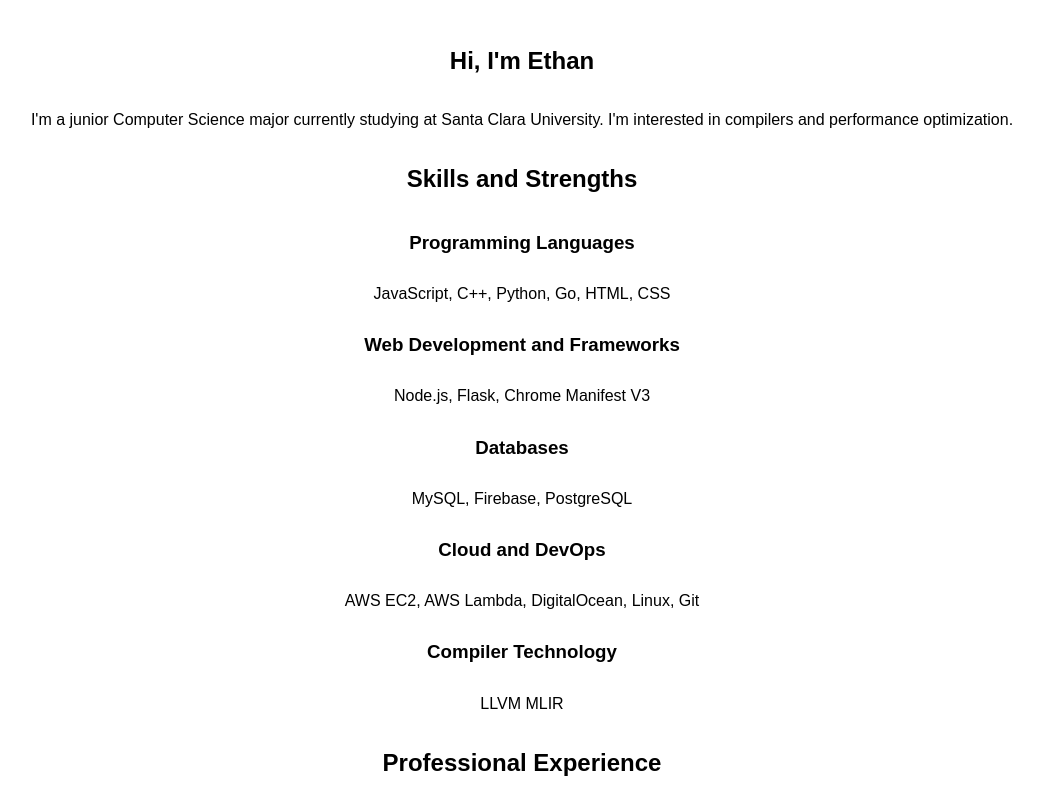
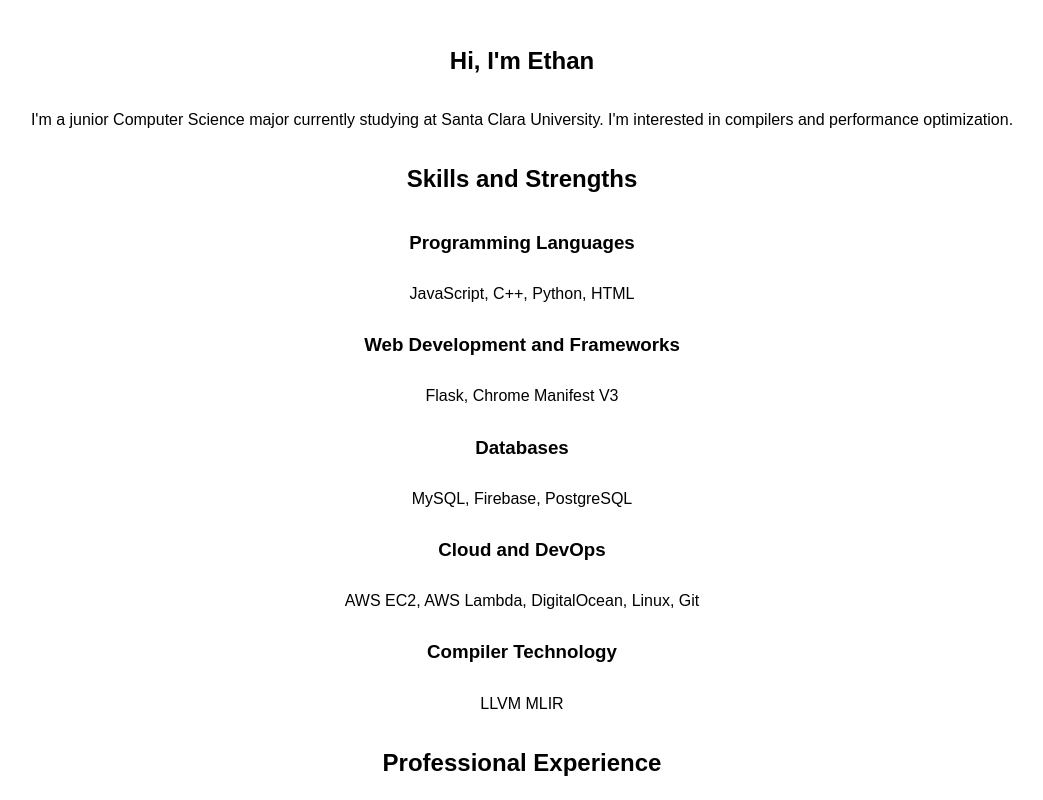
Before and after one commit to ethanclawsie/Website, a plain HTML site: page index.html in a window 1280 px wide. Shown: the top 800 px of the page, without its empty margins (118-1161 px from the left). Drawn offline with Linux system fonts and the light colour scheme.

Commit message:
Update index.html

```diff
--- a/index.html
+++ b/index.html
@@ -26,9 +26,9 @@
     </h4>
     <h2>Skills and Strengths</h2>
     <h3>Programming Languages</h3>
-    <h4>JavaScript, C++, Python, Go, HTML, CSS</h4>
+    <h4>JavaScript, C++, Python, HTML</h4>
     <h3>Web Development and Frameworks</h3>
-    <h4>Node.js, Flask, Chrome Manifest V3</h4>
+    <h4>Flask, Chrome Manifest V3</h4>
     <h3>Databases</h3>
     <h4>MySQL, Firebase, PostgreSQL</h4>
     <h3>Cloud and DevOps</h3>
```
